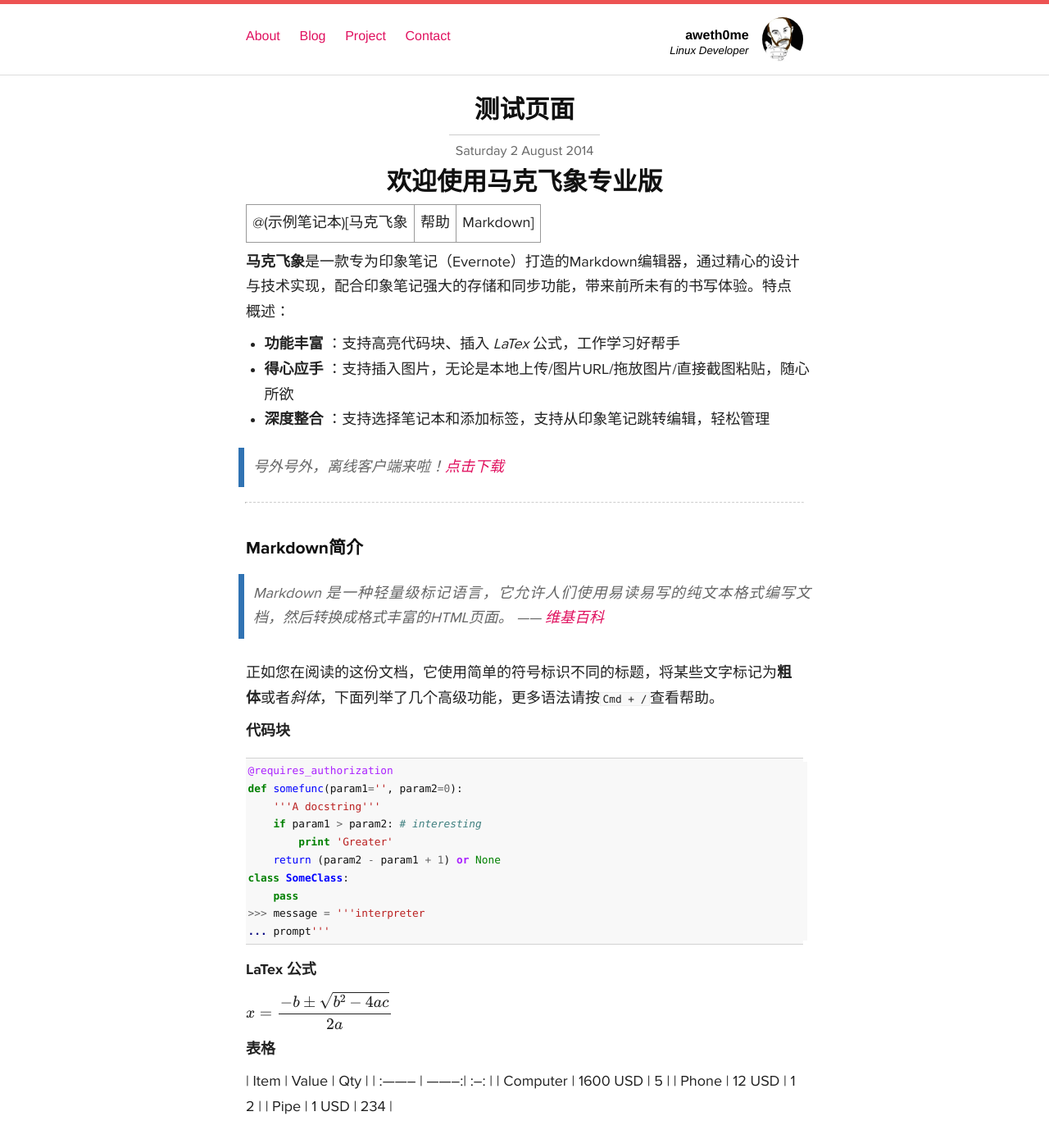
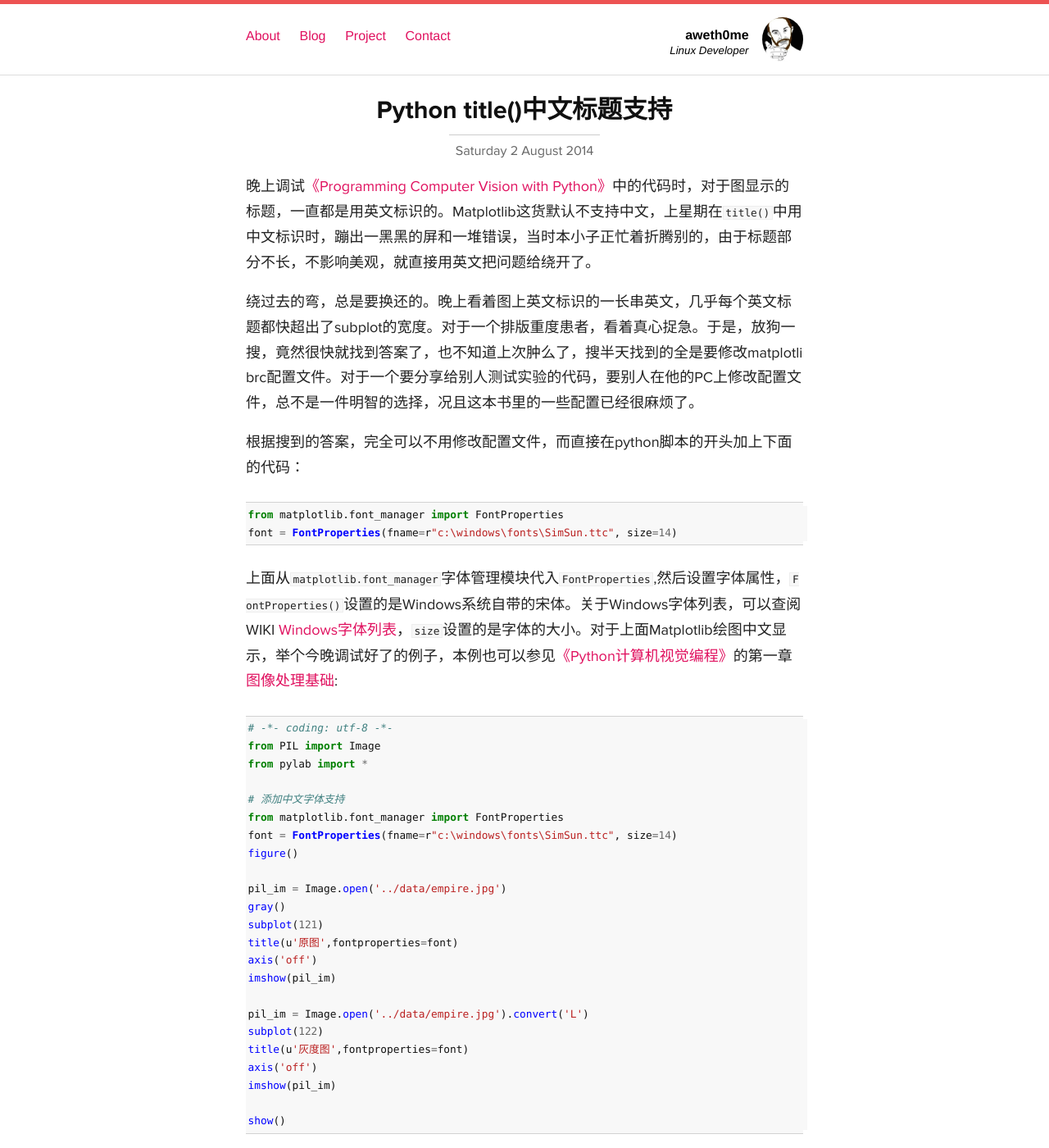
Before and after one commit to flashbuckets/dmeearm.github.io, a Jekyll site: the page built from _posts/2014-08-02-test_page.md, in a window 1280 px wide and 1400 px high. Shown: the whole window at 82% size. Built offline with Jekyll 4.4.1, drawn with Linux system fonts in a browser that asks for light colours; Markdown is read by kramdown in place of the engine named in the settings; formulas are drawn with MathJax 3; comment, search, counter and statistics services are not loaded; some of the changed text lies outside the part shown.

Commit message:
Update 2014-08-02-test_page.md

````diff
--- a/_posts/2014-08-02-test_page.md
+++ b/_posts/2014-08-02-test_page.md
@@ -1,106 +1,53 @@
 ---
 layout: post
-title: 测试页面
-tags: [Test]
+title: Python title()中文标题支持
+tags: [Python]
 ---
-#欢迎使用马克飞象专业版
 
-@(示例笔记本)[马克飞象|帮助|Markdown]
+晚上调试[《Programming Computer Vision with Python》](http://yuanyong.org/pcvwithpython/)中的代码时，对于图显示的标题，一直都是用英文标识的。Matplotlib这货默认不支持中文，上星期在`title()`中用中文标识时，蹦出一黑黑的屏和一堆错误，当时本小子正忙着折腾别的，由于标题部分不长，不影响美观，就直接用英文把问题给绕开了。
 
-**马克飞象**是一款专为印象笔记（Evernote）打造的Markdown编辑器，通过精心的设计与技术实现，配合印象笔记强大的存储和同步功能，带来前所未有的书写体验。特点概述：
+绕过去的弯，总是要换还的。晚上看着图上英文标识的一长串英文，几乎每个英文标题都快超出了subplot的宽度。对于一个排版重度患者，看着真心捉急。于是，放狗一搜，竟然很快就找到答案了，也不知道上次肿么了，搜半天找到的全是要修改matplotlibrc配置文件。对于一个要分享给别人测试实验的代码，要别人在他的PC上修改配置文件，总不是一件明智的选择，况且这本书里的一些配置已经很麻烦了。
 
-- **功能丰富** ：支持高亮代码块、插入 *LaTex* 公式，工作学习好帮手
-- **得心应手** ：支持插入图片，无论是本地上传/图片URL/拖放图片/直接截图粘贴，随心所欲
-- **深度整合** ：支持选择笔记本和添加标签，支持从印象笔记跳转编辑，轻松管理
+根据搜到的答案，完全可以不用修改配置文件，而直接在python脚本的开头加上下面的代码：
 
-> 号外号外，离线客户端来啦！[点击下载](https://chrome.google.com/webstore/detail/%E9%A9%AC%E5%85%8B%E9%A3%9E%E8%B1%A1/kidnkfckhbdkfgbicccmdggmpgogehop/)
+```python
+from matplotlib.font_manager import FontProperties
+font = FontProperties(fname=r"c:\windows\fonts\SimSun.ttc", size=14)
+```
+上面从`matplotlib.font_manager`字体管理模块代入`FontProperties`,然后设置字体属性，`FontProperties()`设置的是Windows系统自带的宋体。关于Windows字体列表，可以查阅WIKI [Windows字体列表](http://zh.wikipedia.org/wiki/Microsoft_Windows%E5%AD%97%E9%AB%94%E5%88%97%E8%A1%A8)，`size`设置的是字体的大小。对于上面Matplotlib绘图中文显示，举个今晚调试好了的例子，本例也可以参见[《Python计算机视觉编程》](http://yuanyong.org/pcvwithpython/)的第一章[图像处理基础](http://yuanyong.org/pcvwithpython/chapter1.html):
 
--------------------
+```python
+# -*- coding: utf-8 -*-
+from PIL import Image
+from pylab import *
 
-### Markdown简介
+# 添加中文字体支持
+from matplotlib.font_manager import FontProperties
+font = FontProperties(fname=r"c:\windows\fonts\SimSun.ttc", size=14)
+figure()
 
-> Markdown 是一种轻量级标记语言，它允许人们使用易读易写的纯文本格式编写文档，然后转换成格式丰富的HTML页面。    —— [维基百科](https://zh.wikipedia.org/wiki/Markdown)
+pil_im = Image.open('../data/empire.jpg')
+gray()
+subplot(121)
+title(u'原图',fontproperties=font)
+axis('off')
+imshow(pil_im)
 
-正如您在阅读的这份文档，它使用简单的符号标识不同的标题，将某些文字标记为**粗体**或者*斜体*，下面列举了几个高级功能，更多语法请按`Cmd + /`查看帮助。
+pil_im = Image.open('../data/empire.jpg').convert('L')
+subplot(122)
+title(u'灰度图',fontproperties=font)
+axis('off')
+imshow(pil_im)
 
-#### 代码块
-``` python
-@requires_authorization
-def somefunc(param1='', param2=0):
-    '''A docstring'''
-    if param1 > param2: # interesting
-        print 'Greater'
-    return (param2 - param1 + 1) or None
-class SomeClass:
-    pass
->>> message = '''interpreter
-... prompt'''
+show()
 ```
+上面代码`title()`中，字体属性`fontproperties=font`,即开头已经设置好了的字体属性，需要注意的是中文标识前有个字母**u**,这个不能少，否则会出错。秀一下上面代码运行的结果：
 
-#### LaTex 公式
-$$	x = \dfrac{-b \pm \sqrt{b^2 - 4ac}}{2a} $$
+![2014-03-18-ch01_P002-003_PIL]({{ site.url }}/public/images/posts/2014-03-18-ch01_P002-003_PIL.png)
 
-#### 表格
-| Item      |    Value | Qty  |
-| :-------- | --------:| :--: |
-| Computer  | 1600 USD |  5   |
-| Phone     |   12 USD |  12  |
-| Pipe      |    1 USD | 234  |
+时间不早了，睡觉。
 
-### 印象笔记相关
+---
+Reference：
 
-#### 笔记本和标签
-**马克飞象**增加了`@(笔记本)[标签A|标签B]`语法, 以选择笔记本和添加标签。 **绑定账号后**， 输入`(`自动会出现笔记本列表，请从中选择。自己纯手工输入无效。
-
-#### 标题
-**马克飞象**会自动使用文档内出现的第一个标题作为笔记标题。例如本文，就是第一行的 `欢迎使用马克飞象`。
-
-#### 快捷编辑
-保存在印象笔记中的笔记，右上角会有一个红色的编辑按钮，点击后会回到**马克飞象**中打开并编辑该笔记。
->**注意：**目前用户在印象笔记中单方面做的任何修改，马克飞象是无法自动感知和更新的。所以请务必回到马克飞象编辑。
-
-#### 数据同步
-**马克飞象**通过**将Markdown原文以隐藏内容保存在笔记中**的精妙设计，实现了对Markdown的存储和再次编辑。既解决了其他产品只是单向导出HTML的单薄，又规避了服务端存储Markdown带来的隐私安全问题。这样，服务端仅作为对印象笔记 API调用和数据转换之用。
-
- >**隐私声明：用户所有的笔记数据，均保存在印象笔记中。马克飞象不存储用户的任何笔记数据。**
-
-#### 离线存储
-**马克飞象**使用浏览器离线存储将内容实时保存在本地，不必担心网络断掉或浏览器崩溃。为了节省空间和避免冲突，已同步至印象笔记并且不再修改的笔记将删除部分本地缓存，不过依然可以随时通过`文档管理`打开。
-
-> **注意：**虽然浏览器存储大部分时候都比较可靠，但印象笔记作为专业云存储，更值得信赖。以防万一，**请务必经常及时同步到印象笔记**。
-
-### 快捷键
-
-帮助    `Cmd + /`
-同步文档    `Cmd + S`
-创建文档    `Cmd + Opt + N`
-最大化编辑器    `Cmd + Enter`
-文档管理    `Cmd + O`
-系统菜单    `Cmd + M`
-
-整行移动    `Opt + 上/下箭头`
-删除整行    `Cmd + D`
-
-加粗    `Cmd + B`
-插入图片    `Cmd + G`
-插入链接    `Cmd + L`
-提升标题    `Cmd + H`
-
-### 关于专业版
-> 注意：专业版目前处于公测阶段，未来可能进行收费。请根据自己的实际情况，合理选择专业版和基础版。
-
-**马克飞象**专业版相较于基础版，最基本的Markdown转换与同步功能目前基本一致，主要区别在于：
-- 更强大的编辑器，包括快捷键、语法高亮、主题以及非常多的细节优化
-- 稳定可靠的本地文件缓存和管理
-- 细致入微的界面与操作体验
-- 用户自定义配置
-- 离线客户端
-- 开发者更多的精力投入
-- 更多惊喜
-
-### 反馈与建议
-- 微博：[@马克飞象](http://weibo.com/u/2788354117)，[@GGock](http://weibo.com/ggock "开发者个人账号")
-- 邮箱：<hustgock@gmail.com>
-
----------
-感谢阅读这份帮助文档。请点击右上角，绑定印象笔记账号，开启全新的记录与分享体验吧。
+[1]. [python中matplotlib绘图中文显示问题](http://blog.chinaunix.net/uid-26611383-id-3521248.html)
````
